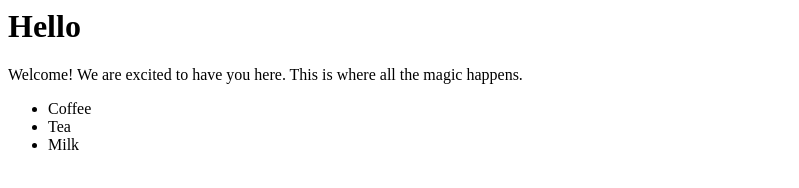
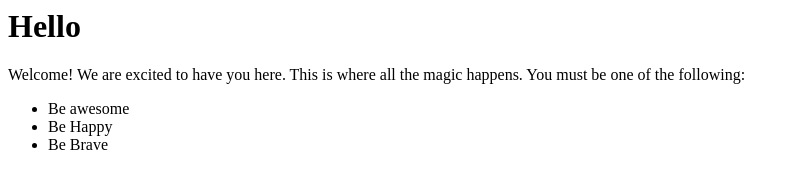
Before and after one commit to lawyang/lawyang.github.io, a plain HTML site: page index.html in a window 1280 px wide. Shown: the whole page, without its empty margins (0-799 px from the left). Drawn offline with Linux system fonts and the light colour scheme.

Commit message:
Update index.html

```diff
--- a/index.html
+++ b/index.html
@@ -5,11 +5,11 @@
 </head>
 <body>
     <h1> Hello </h1>
-    <p>Welcome! We are excited to have you here. This is where all the magic happens.</p>
+    <p>Welcome! We are excited to have you here. This is where all the magic happens. You must be one of the following:</p>
     <ul>
-  <li>Coffee</li>
-  <li>Tea</li>
-  <li>Milk</li>
+  <li>Be awesome</li>
+  <li>Be Happy</li>
+  <li>Be Brave</li>
 </ul>
 </body>
 
```
